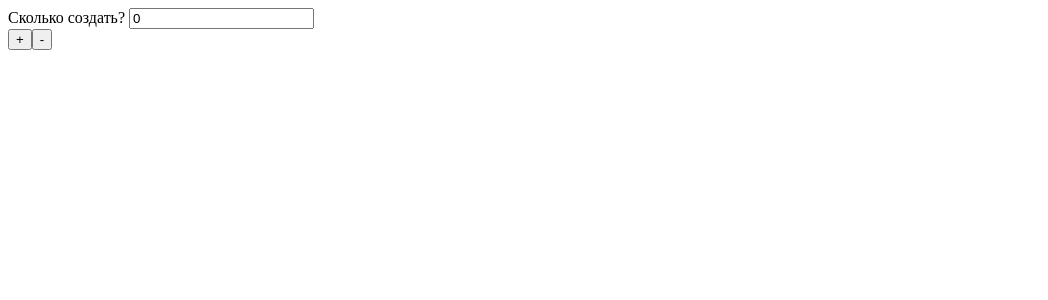
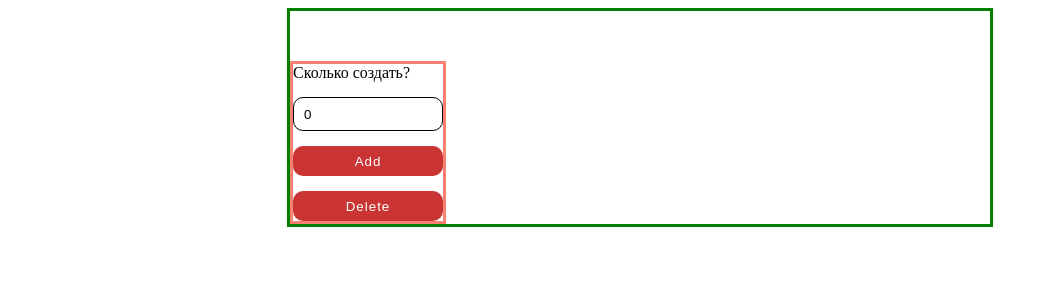
Before and after one commit to Zilyashik/randomaizer, a Vue app: page / in a window 1280 px wide. Shown: the top 300 px of the page, without its empty margins (0-1048 px from the left). Built offline with nearby package versions, Linux system fonts and the light colour scheme; what @formkit/vue would draw is missing.

Commit message:
continue edit

```diff
--- a/src/App.vue
+++ b/src/App.vue
@@ -1,18 +1,22 @@
 <template>
-  <div>
+  <div class="random_container">
+    <div class="random_number">
       Сколько создать?
-    <input type="number" v-model="forms.count" @change="create"/>
+      <input type="number" v-model="forms.count" @change="create" class="number"/>
+      <button @click="add" class="button">Add</button>
+      <button @click="del" class="button">Delete</button>
     </div>
 
+    <div class="form_container">
       <inputForms
           v-for="index in forms.count"
           :key="index"
           :index="index"
           @addInput="addInput"
       />
+    </div>
+  </div>
 
-  <button @click="add">+</button>
-  <button @click="del">-</button>
 </template>
 
 <script>
@@ -57,6 +61,45 @@ export default {
 }
 </script>
 
-<style>
+<style scoped>
+  .random_container{
+    border: 3px solid green;
+    width: 700px;
+    display: flex;
+    flex-direction: row;
+    margin: 0 auto;
+  }
+  .random_number {
+    border: 3px solid salmon;
+    width: 150px;
+    display: flex;
+    flex-direction: column;
+    height: 100%;
+    margin: 50px 90px 0 0 ;
+  }
+  .number{
+    border: 1px solid black;
+    height: 30px;
+    border-radius: 10px;
+    margin-top: 15px;
+    padding-left: 10px;
+  }
+  .button{
+    text-decoration: none;
+    background-color: #CA3432;
+    border: none;
+    border-radius: 10px;
+    margin-top: 15px;
+    height: 30px;
+    color: white;
+    letter-spacing: 1px;
+    cursor: pointer;
+  }
+  .button:hover{
+    background-color: darkred;
+  }
+  .button:active{
+    background-color: salmon;
 
+  }
 </style>
--- a/src/components/inputForms.vue
+++ b/src/components/inputForms.vue
@@ -40,14 +40,13 @@ export default {
   margin: 0 auto;
   display: flex;
   flex-direction: row;
-  justify-content: space-around;
+  justify-content: space-between;
   align-items: center;
   border: 3px solid black;
-  height: 100px;
-  width: 500px;
+  height: 70px;
+  width: 330px;
 }
+.inputs{
 
-.inputs{
-  width: 200px;
 }
 </style>
```
Lines whose indentation alone changed are shown as unchanged.
